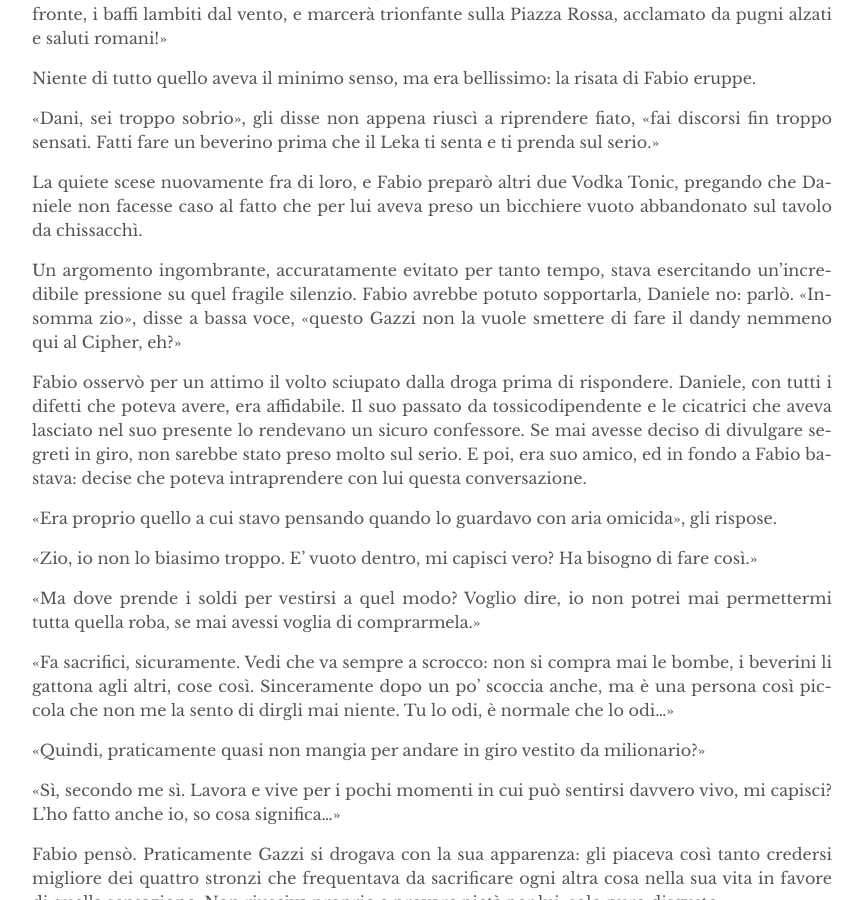
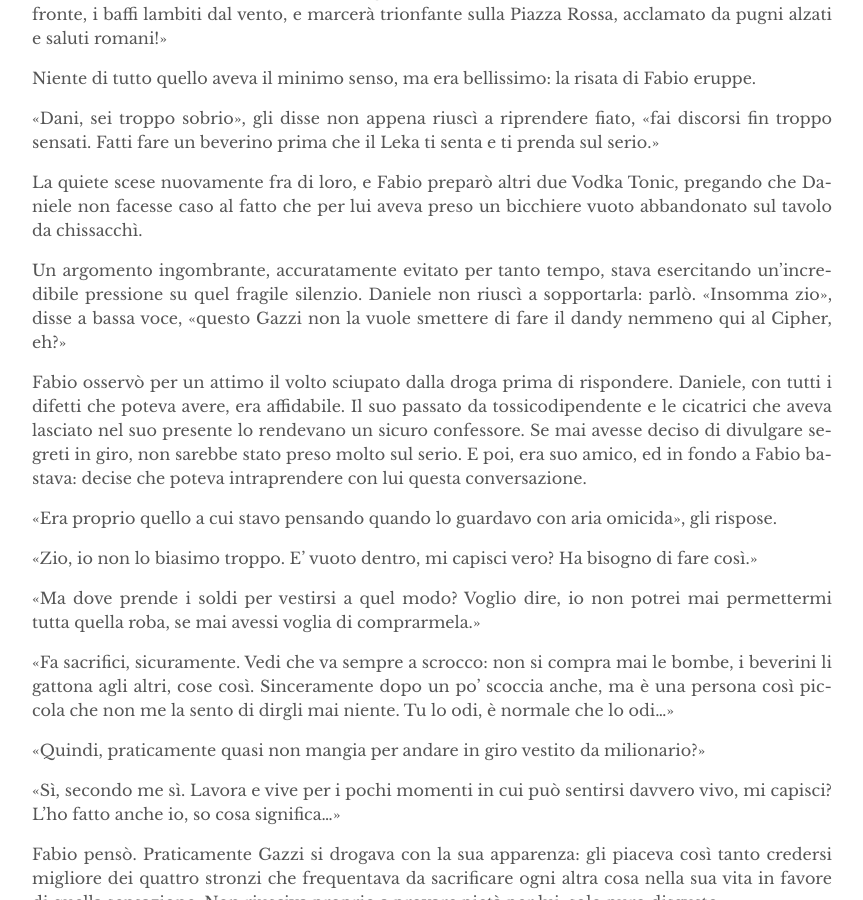
Before and after one commit to eviloutpost/eviloutpost.github.io, a Jekyll site: the page built from _works/sdp_ch/03.md, in a window 1280 px wide and 900 px high, scrolled down 2107 px. Shown: the whole window, without its empty margins (208-1071 px from the left). Built offline with Jekyll 4.4.1, drawn with Linux system fonts in a browser that asks for light colours.

Commit message:
Small small stuff

```diff
--- a/_works/sdp_ch/03.md
+++ b/_works/sdp_ch/03.md
@@ -51,7 +51,7 @@ Niente di tutto quello aveva il minimo senso, ma era bellissimo: la risata di Fa
 
 La quiete scese nuovamente fra di loro, e Fabio preparò altri due Vodka Tonic, pregando che Daniele non facesse caso al fatto che per lui aveva preso un bicchiere vuoto abbandonato sul tavolo da chissacchì.
 
-Un argomento ingombrante, accuratamente evitato per tanto tempo, stava esercitando un'incredibile pressione su quel fragile silenzio. Fabio avrebbe potuto sopportarla, Daniele no: parlò. «Insomma zio», disse a bassa voce, «questo Gazzi non la vuole smettere di fare il dandy nemmeno qui al Cipher, eh?»
+Un argomento ingombrante, accuratamente evitato per tanto tempo, stava esercitando un'incredibile pressione su quel fragile silenzio. Daniele non riuscì a sopportarla: parlò. «Insomma zio», disse a bassa voce, «questo Gazzi non la vuole smettere di fare il dandy nemmeno qui al Cipher, eh?»
 
 Fabio osservò per un attimo il volto sciupato dalla droga prima di rispondere. Daniele, con tutti i difetti che poteva avere, era
 affidabile. Il suo passato da tossicodipendente e le cicatrici che aveva lasciato nel suo presente lo rendevano un sicuro confessore. Se mai avesse deciso di divulgare segreti in giro, non sarebbe stato preso molto sul serio. E poi, era suo amico, ed in fondo a Fabio bastava: decise che poteva intraprendere con lui questa conversazione.
```
